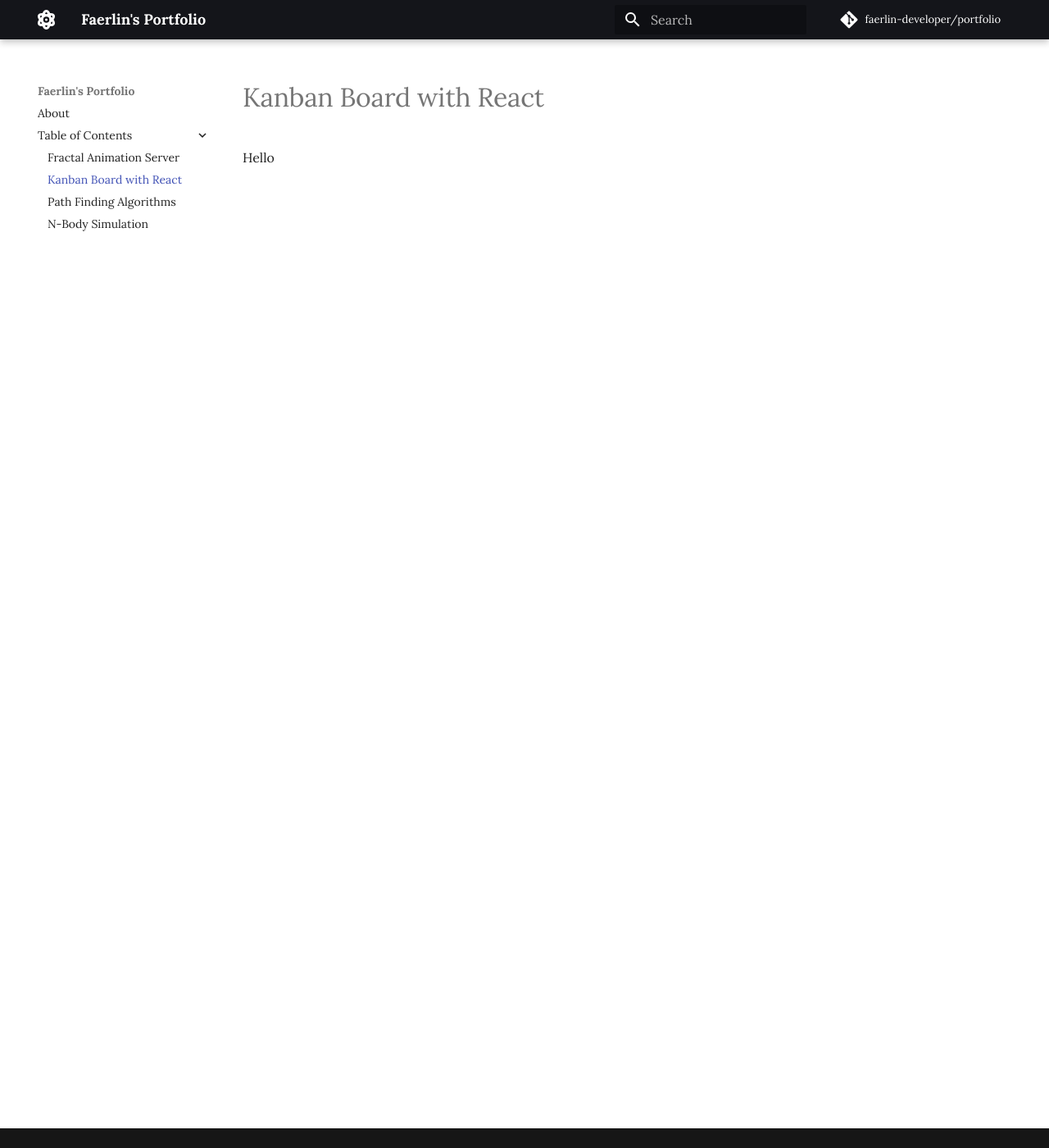
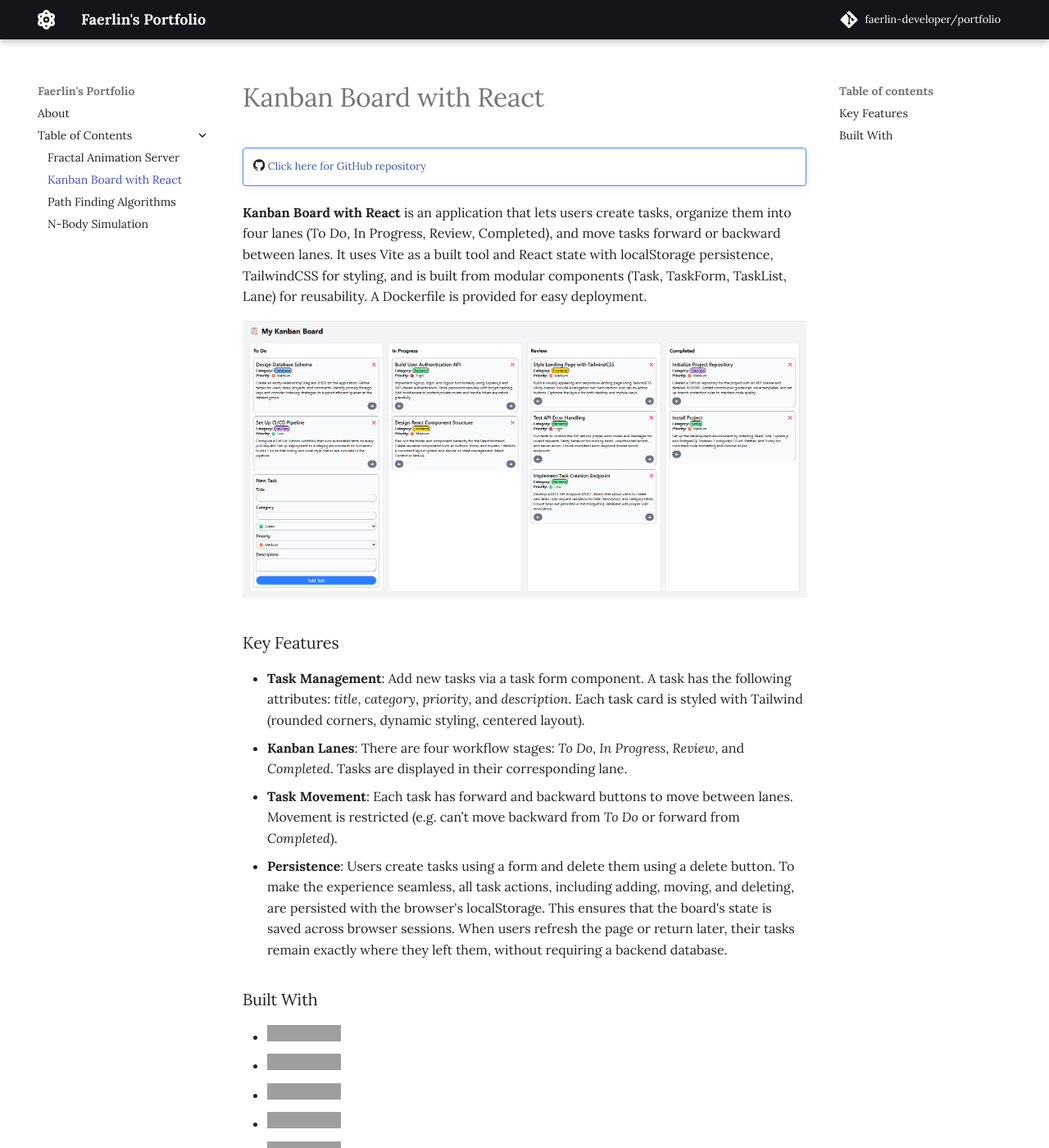
Before and after one commit to faerlin-developer/portfolio, an MkDocs documentation site: the page built from docs/kanban-board-react.md, in a window 1280 px wide and 1400 px high. Shown: the whole window at 82% size. Built offline with MkDocs 1.6.1 and Material for MkDocs 9.7.7, drawn with Linux system fonts in a browser that asks for light colours; comment, search, counter and statistics services are not loaded; grey boxes are pictures that could not be loaded.

Commit message:
new Dockerfile and updated project pages

```diff
--- a/docs/kanban-board-react.md
+++ b/docs/kanban-board-react.md
@@ -1,3 +1,37 @@
 # Kanban Board with React
 
-Hello
+!!! note ""
+
+    :simple-github: [Click here for GitHub repository](https://github.com/faerlin-developer/kanban-board-react)
+
+__Kanban Board with React__ is an application that lets users create tasks, organize them into four lanes (To Do, In Progress, Review, Completed), and move tasks forward or backward between lanes. It uses Vite as a built tool and React state with localStorage persistence, TailwindCSS for styling, and is built from modular components (Task, TaskForm, TaskList, Lane) for reusability. A Dockerfile is provided for easy deployment.
+
+![](assets/kanban-board-react/sample.png)
+
+### Key Features
+
+- __Task Management__: Add new tasks via a task form component. A task has the following attributes: _title_, _category_, _priority_, and _description_. Each task card is styled with Tailwind (rounded corners, dynamic styling, centered layout).
+- __Kanban Lanes__: There are four workflow stages: _To Do_, _In Progress_, _Review_, and _Completed_. Tasks are displayed in their corresponding lane.
+- __Task Movement__: Each task has forward and backward buttons to move between lanes. Movement is restricted (e.g. can’t move backward from _To Do_ or forward from _Completed_).
+- __Persistence__: Users create tasks using a form and delete them using a delete button. To make the experience seamless, all task actions, including adding, moving, and deleting, are persisted with the browser's localStorage. This ensures that the board's state is saved across browser sessions. When users refresh the page or return later, their tasks remain exactly where they left them, without requiring a backend database.
+
+### Built With
+
+* [![JavaScript][JavaScript]][JavaScript-url]
+* [![Tailwind][Tailwind]][Tailwind-url]
+* [![React][React]][React-url]
+* [![Vite][Vite]][Vite-url]
+* [![Docker][Docker]][Docker-url]
+
+<!-- MARKDOWN LINKS & IMAGES -->
+
+[JavaScript]: https://shields.io/badge/JavaScript-F7DF1E?logo=JavaScript&logoColor=000&style=flat-square
+[JavaScript-url]: https://developer.mozilla.org/en-US/docs/Web/JavaScript
+[React]: https://img.shields.io/badge/-ReactJs-61DAFB?logo=react&logoColor=white&style=for-the-badge
+[React-url]: https://react.dev/
+[Vite]: https://img.shields.io/badge/Vite-646CFF?style=for-the-badge&logo=Vite&logoColor=white
+[Vite-url]: https://vite.dev/
+[Docker]: https://img.shields.io/badge/docker-257bd6?style=for-the-badge&logo=docker&logoColor=white
+[Docker-url]: https://www.docker.com/
+[Tailwind]: https://img.shields.io/badge/Tailwind_CSS-grey?style=for-the-badge&logo=tailwind-css&logoColor=38B2AC
+[Tailwind-url]: https://tailwindcss.com/
--- a/mkdocs.yml
+++ b/mkdocs.yml
@@ -3,7 +3,7 @@ site_url: https://mydomain.org/mysite
 theme:
   name: material
   palette:
-      primary: black
+    primary: black
   icon:
     logo: fontawesome/solid/atom
     repo: fontawesome/brands/git-alt
@@ -17,10 +17,10 @@ repo_name: faerlin-developer/portfolio
 nav:
   - About: index.md
   - Table of Contents:
-    - Fractal Animation Server: fractal-animation-server.md
-    - Kanban Board with React: kanban-board-react.md
-    - Path Finding Algorithms: path-finding-algorithms.md
-    - N-Body Simulation: n-body.md
+      - Fractal Animation Server: fractal-animation-server.md
+      - Kanban Board with React: kanban-board-react.md
+      - Path Finding Algorithms: path-finding-algorithms.md
+      - N-Body Simulation: n-body.md
 
 extra:
   generator: false
@@ -33,3 +33,6 @@ markdown_extensions:
   - admonition
   - pymdownx.details
   - pymdownx.superfences
+
+plugins:
+  - glightbox
--- /dev/null
+++ b/requirements.txt
@@ -0,0 +1,2 @@
+mkdocs-material
+mkdocs-glightbox
```
Also changed, not shown: docs/fractal-animation-server.md (+50 -8 lines), docs/index.md (+5 -1 lines), docs/path-finding-algorithms.md (+17 -1 lines), docs/assets/fractal-animation-server/design.png (renamed from docs/assets/projects/design.png), docs/assets/kanban-board-react/sample.png (added), docs/assets/path-finding-algorithms/sample.png (added), docs/assets/profile/anime.png (renamed from docs/assets/profile/8-zlYBCrwHx9Q8sQj.png), 5 other files.
